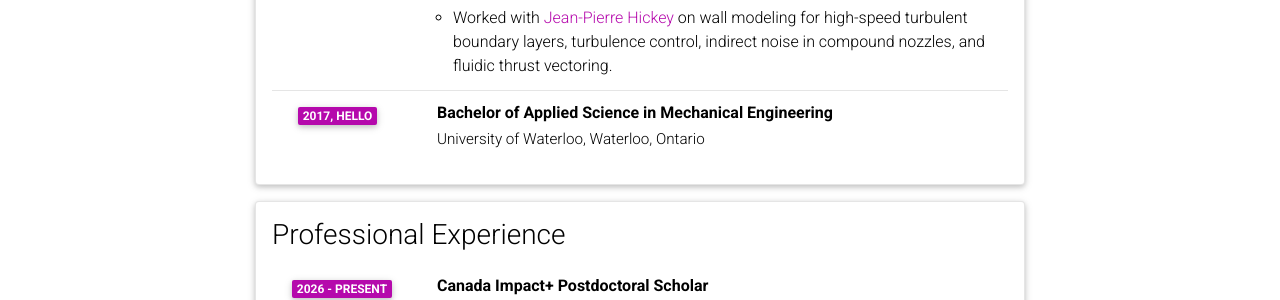
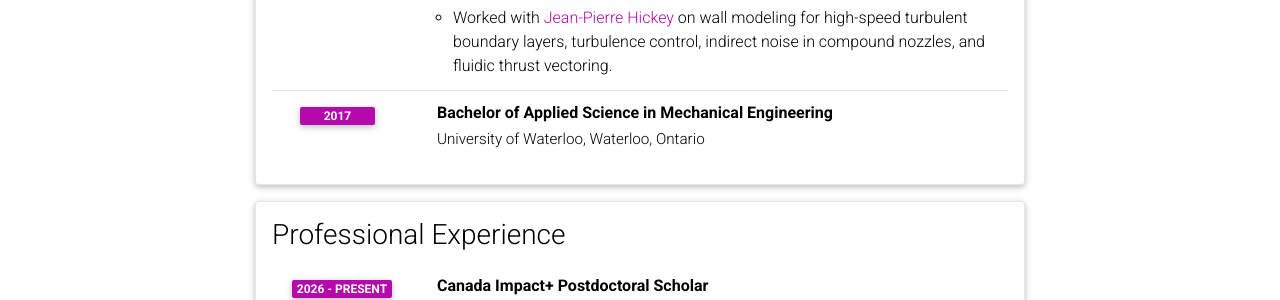
Before and after one commit to kyounes14/kyounes14.github.io, a Jekyll site: the page built from _pages/cv.md, in a window 1280 px wide and 1221 px high. Shown: the part 674-974 px from the top of the window. Built offline with Jekyll 4.4.1, drawn with Linux system fonts in a browser that asks for light colours; comment, search, counter and statistics services are not loaded; a style sheet for code colours, icons or effects is not loaded.

Commit message:
hello pls fix

```diff
--- a/_data/cv.yml
+++ b/_data/cv.yml
@@ -19,7 +19,7 @@
         - Worked with <a href="https://uwaterloo.ca/engineering/profile/j6hickey">Jean-Pierre Hickey</a> on wall modeling for high-speed turbulent boundary layers, turbulence control, indirect noise in compound nozzles, and fluidic thrust vectoring.
     - title: Bachelor of Applied Science in Mechanical Engineering
       institution: University of Waterloo, Waterloo, Ontario
-      year: 2017, hello
+      year: 2017
 
 - title: Professional Experience
   type: time_table
```
